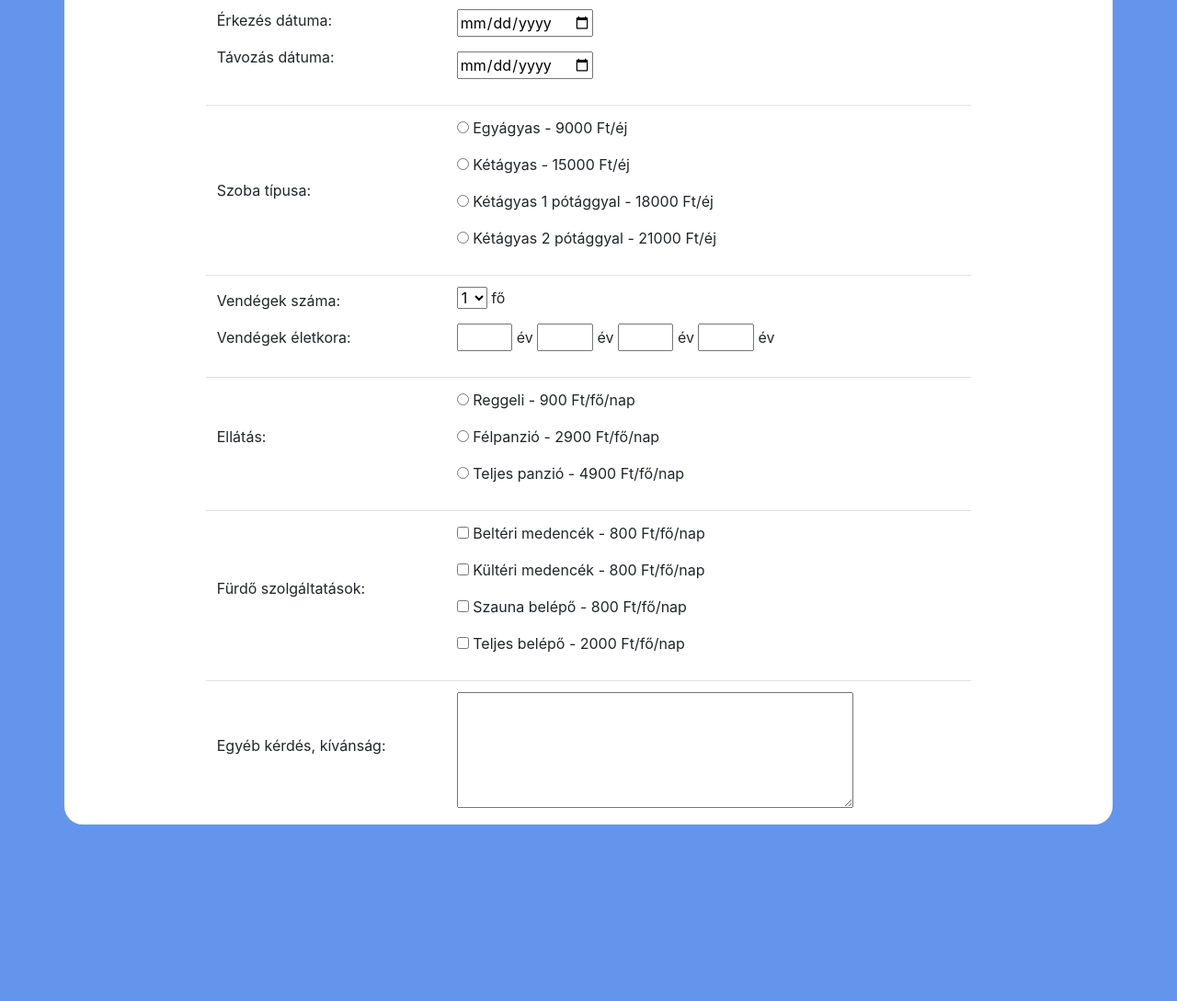
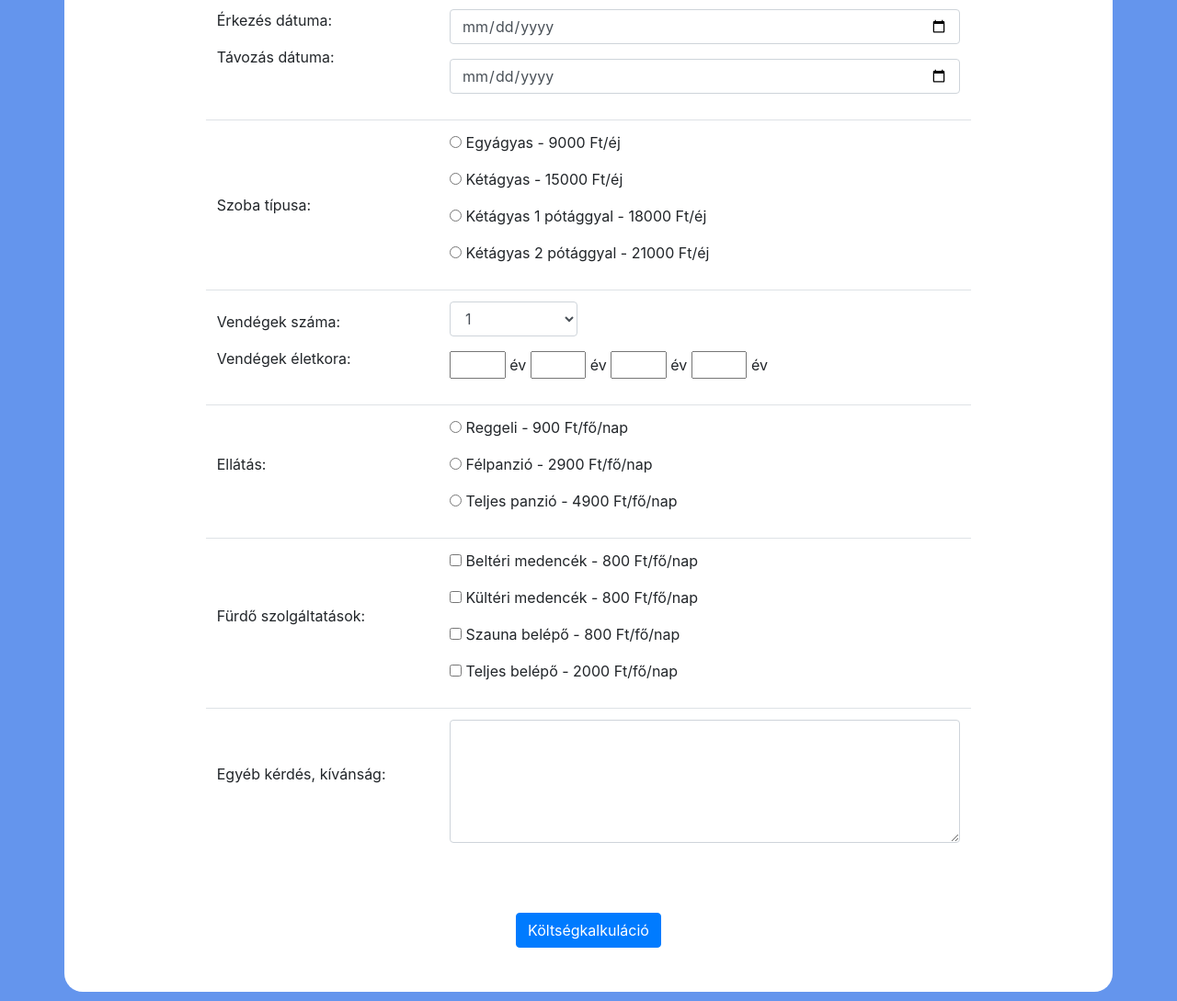
Before and after one commit to baloghim/panzio, a plain HTML site: page index.html in a window 1280 px wide. Shown: the part 176-1265 px from the top of the page at 92% size. Before the commit the page ends 1089 px from the top, so only its background shows below. Drawn offline with nearby package versions, Linux system fonts and the light colour scheme.

Commit message:
Űrlap kész

```diff
--- a/index.html
+++ b/index.html
@@ -8,6 +8,7 @@
     <link rel="stylesheet" href="https://cdn.jsdelivr.net/npm/bootstrap@4.6.1/dist/css/bootstrap.min.css" integrity="sha384-zCbKRCUGaJDkqS1kPbPd7TveP5iyJE0EjAuZQTgFLD2ylzuqKfdKlfG/eSrtxUkn" crossorigin="anonymous">
     <link rel="stylesheet" href="sajat.css">
     <title>Balaton Panzió</title>
+    <script src="program.js"></script>
 </head>
 <body>
 
@@ -18,15 +19,15 @@
         <div class="w-75 m-auto">
         <form>
 
-            <table class="table">
+            <table class="table form-group">
                 <tr>
                     <td>
                         <p>Érkezés dátuma:</p>
                         <p>Távozás dátuma:</p>
                     </td>
                     <td>
-                        <p><input type='date' id="Erkezes"></p>
-                        <p><input type='date' id="Tavozas"></p>
+                        <p><input type='date' id="Erkezes" class="form-control"></p>
+                        <p><input type='date' id="Tavozas" class="form-control"></p>
                     </td>
                 </tr>
                 <tr>
@@ -47,13 +48,13 @@
                     </td>
                     <td>
                         <p>
-                            <select>
+                            <select class="form-control w-25">
                                 <option>1</option>
                                 <option>2</option>
                                 <option>3</option>
                                 <option>4</option>
                             </select>
-                             fő
+
                         </p>
                         <p>
                             <input type="number" maxlength="3" style="width: 6ch;"> év
@@ -89,15 +90,14 @@
                         <p>Egyéb kérdés, kívánság:</p>
                     </td>
                     <td>
-                        <textarea cols=40 rows=5></textarea>
+                        <textarea cols=40 rows=5 class="form-control"></textarea>
                     </td>
                 </tr>
             </table>
 
-
-
-
-
+            <div class="text-center py-5">
+            <input type='submit' value="Költségkalkuláció" class="btn btn-primary">
+            </div>
 
         </form>
         </div>
```
Also changed, not shown: program.js (added).
